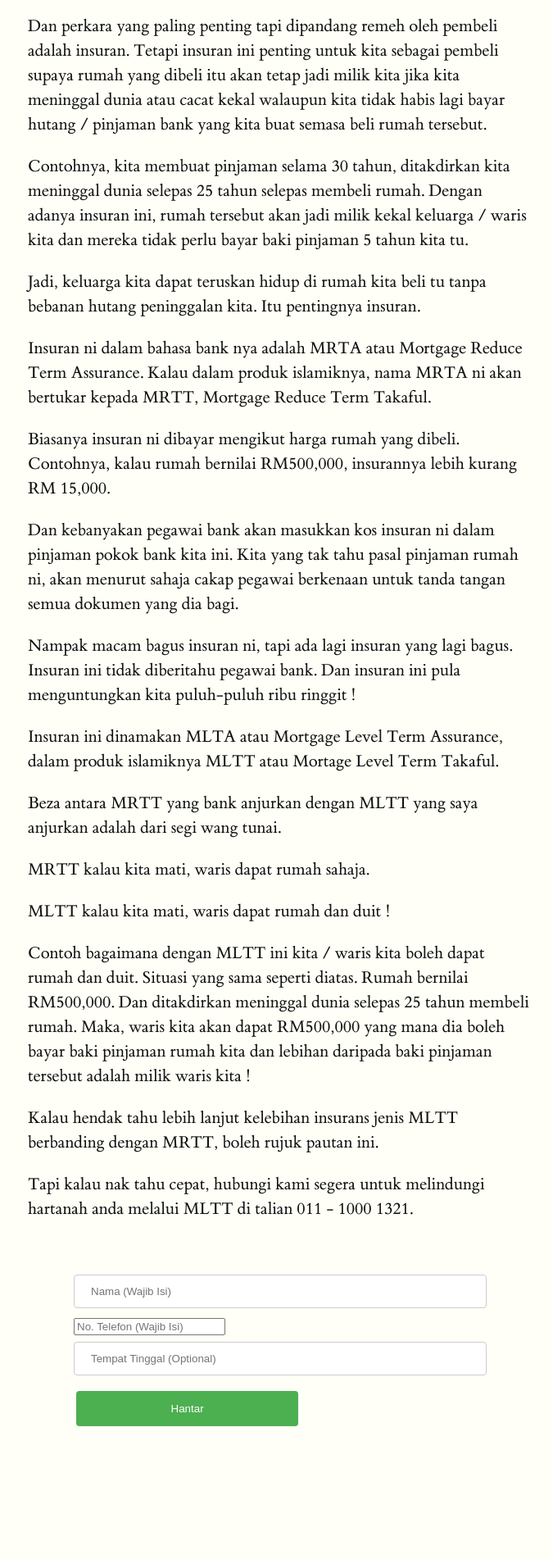
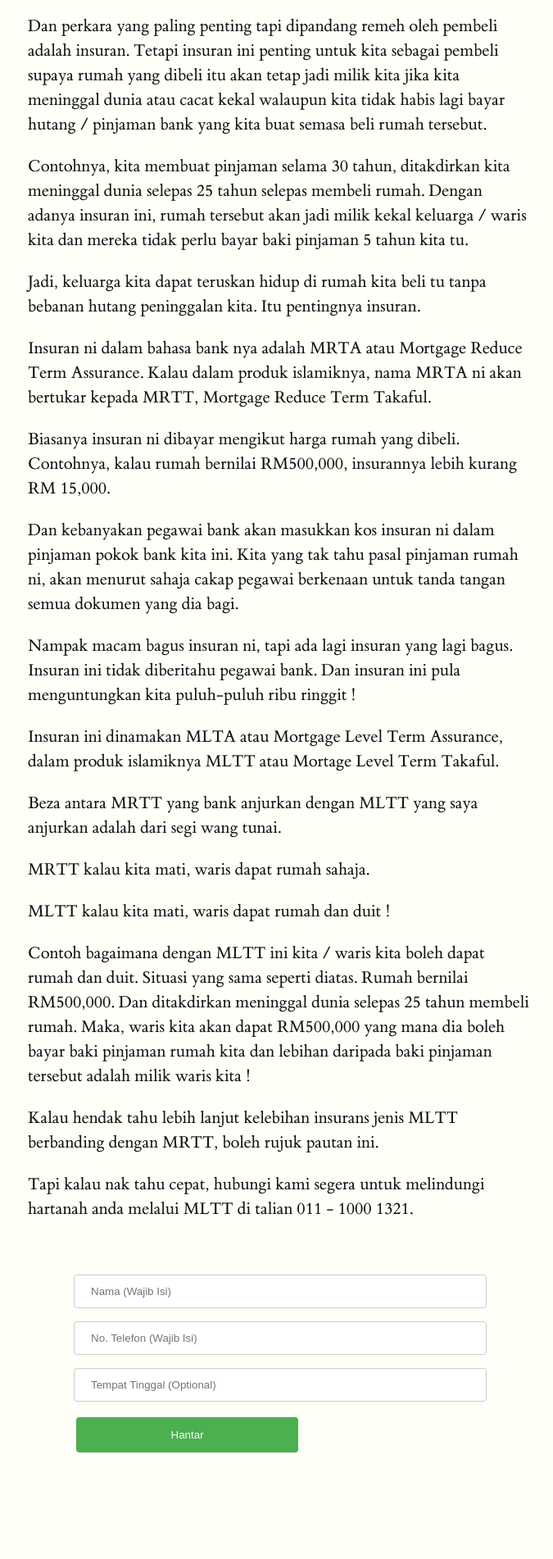
Before and after one commit to takafulis/takafulis.github.io, a Jekyll site: the page built from _posts/2016-09-11-proses-ringkas-membeli-rumah.md, in a window 1280 px wide. Shown: the part 1413-3315 px from the top of the page at 82% size, without its empty margins (126-801 px from the left). Built offline with Jekyll 4.4.1, drawn with Linux system fonts in a browser that asks for light colours; before the commit the page ends 3283 px from its top, so only the background shows below that.

Commit message:
Update tufte.css

```diff
--- a/css/tufte.css
+++ b/css/tufte.css
@@ -272,7 +272,7 @@ label.margin-toggle:not(.sidenote-number) { display: none; }
                             div.table-wrapper, table, table.booktabs { width: 85%; }
                             div.table-wrapper { border-right: 1px solid #efefef; }
                             img { width: 100%; } }
-input[type=text], select {
+input[type=text],[type=number], select {
     width: 100%;
     padding: 12px 20px;
     margin: 8px 0;
```
